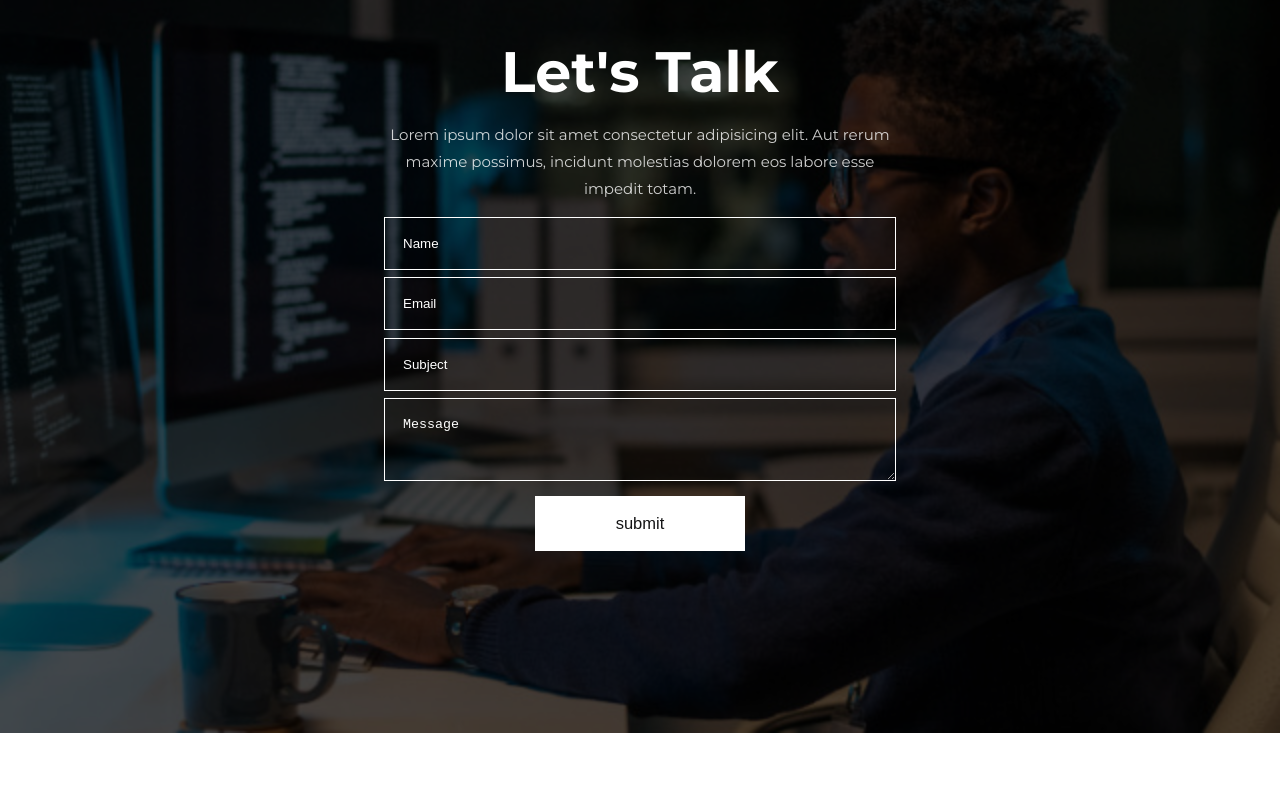
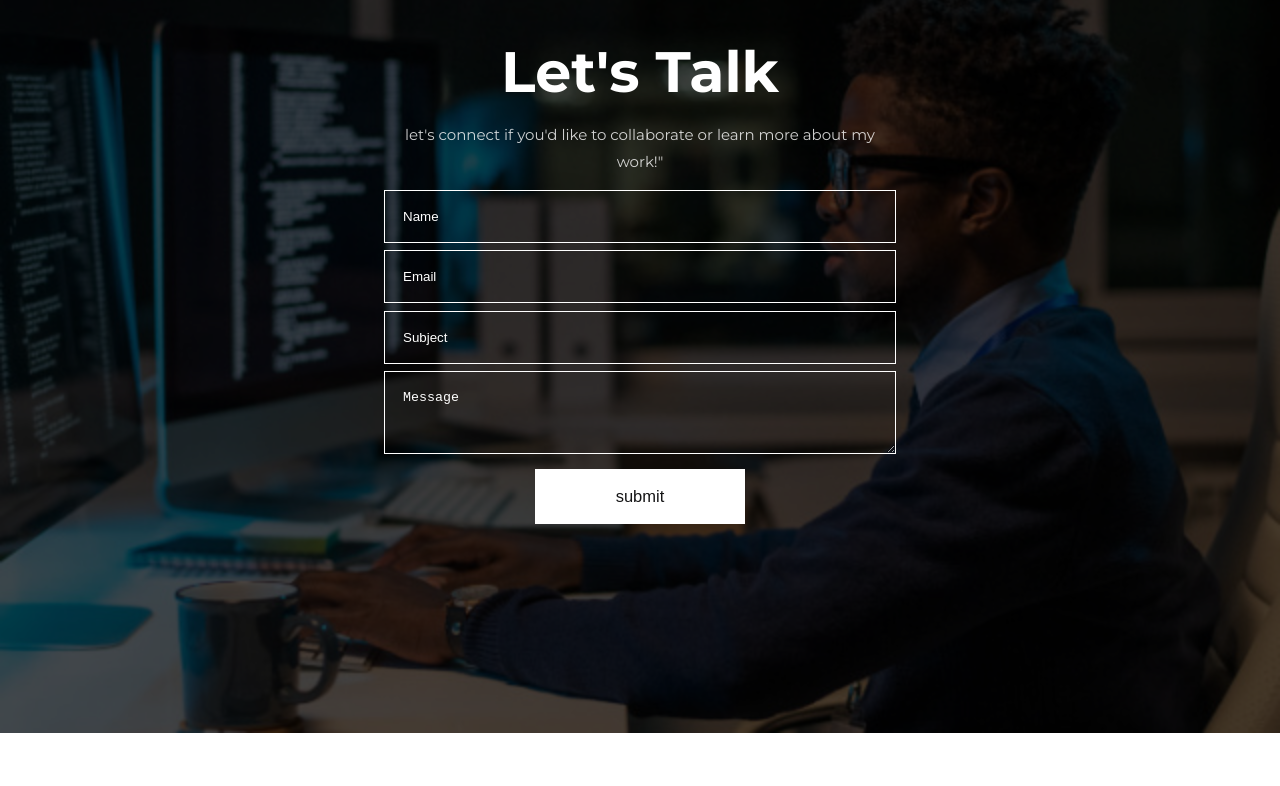
Before and after one commit to segunben/portfolio, a plain HTML site: page index.html in a window 1280 px wide. Shown: the part 4820-5606 px from the top of the page. Drawn offline with nearby package versions, Linux system fonts and the light colour scheme.

Commit message:
Add text for contact section.

```diff
--- a/index.html
+++ b/index.html
@@ -382,7 +382,8 @@
         <div class="overlay">
             <div class="container">
                 <h1>Let's Talk</h1>
-                <p>Lorem ipsum dolor sit amet consectetur adipisicing elit. Aut rerum maxime possimus, incidunt molestias dolorem eos labore esse impedit totam.</p>
+                <p>let's connect if you'd like to collaborate or learn more about my work!"
+                </p>
                 <form action="https://formspree.io/f/mnqergej" method="POST">
                     <input type="text" name="Name" placeholder="Name" required>
                     <input type="text" name="Email" placeholder="Email" required>
```
